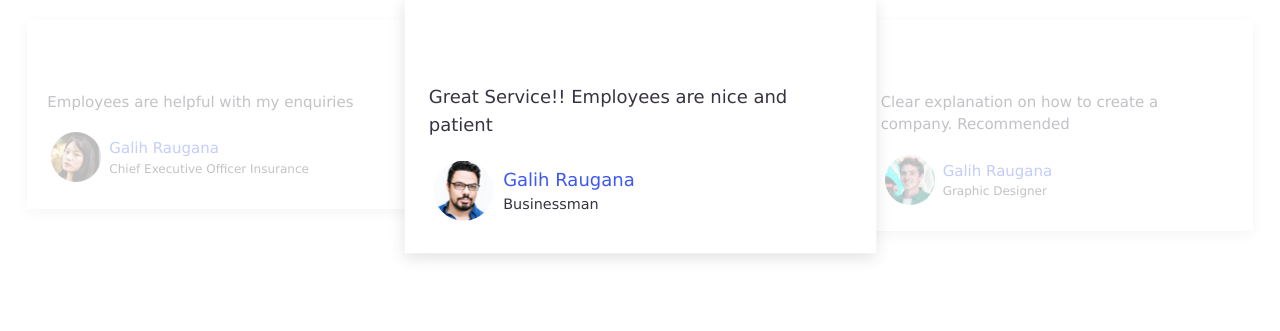
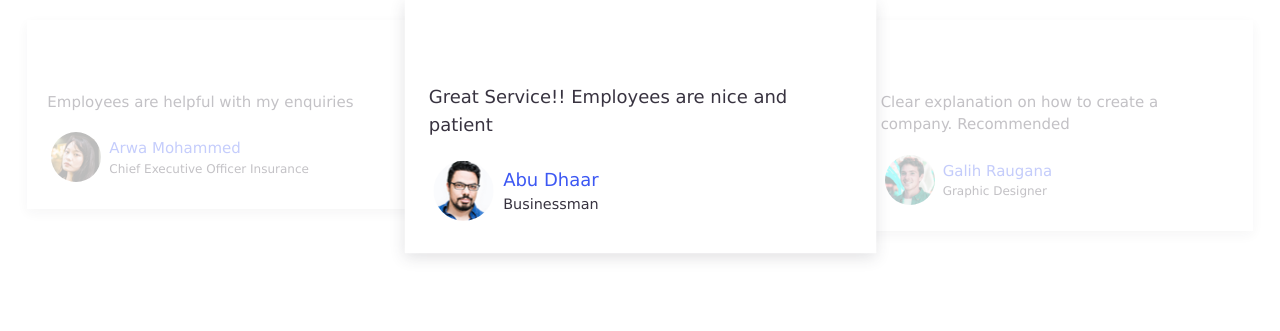
Before and after one commit to eryanyao/ddl-php-employee-project, a PHP site: page / in a window 1280 px wide. Shown: the part 2395-2726 px from the top of the page. Run offline with PHP 8.4, Linux system fonts and the light colour scheme; data comes from the database, SQL or seed files in the repository; some libraries are stand-ins or nearby versions; some web fonts are replaced.

Commit message:
Update index.php

```diff
--- a/index.php
+++ b/index.php
@@ -221,7 +221,7 @@
             <img src="assets/img/person/person_1.png" alt="">
           </div>
           <div class="avatar-caption">
-            <p class="mb-0 fw-medium fg-primary">Galih Raugana</p>
+            <p class="mb-0 fw-medium fg-primary">Abu Dhaar</p>
             <div class="fs-vsmall fw-medium">Businessman</div>
           </div>
         </div>
@@ -263,7 +263,7 @@
             <img src="assets/img/person/person_3.png" alt="">
           </div>
           <div class="avatar-caption">
-            <p class="mb-0 fw-medium fg-primary">Galih Raugana</p>
+            <p class="mb-0 fw-medium fg-primary">Arwa Mohammed </p>
             <div class="fs-vsmall fw-medium">Chief Executive Officer Insurance</div>
           </div>
         </div>
```
